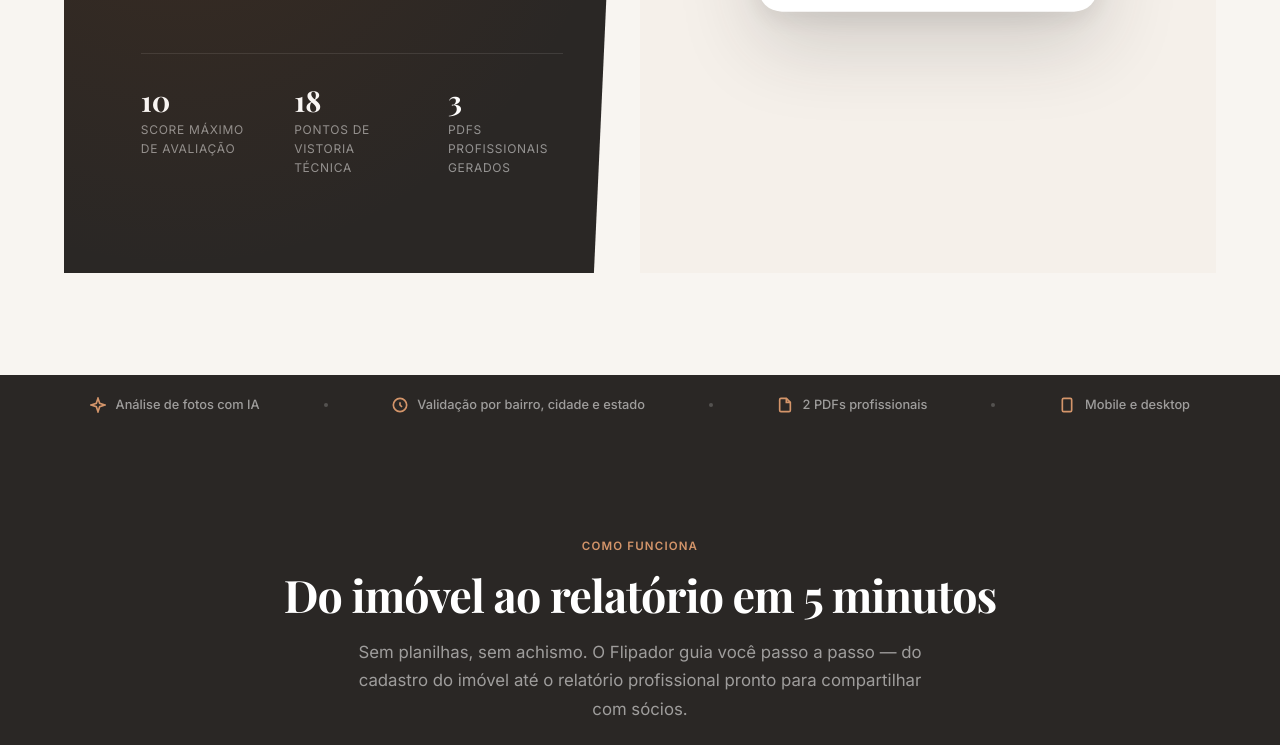
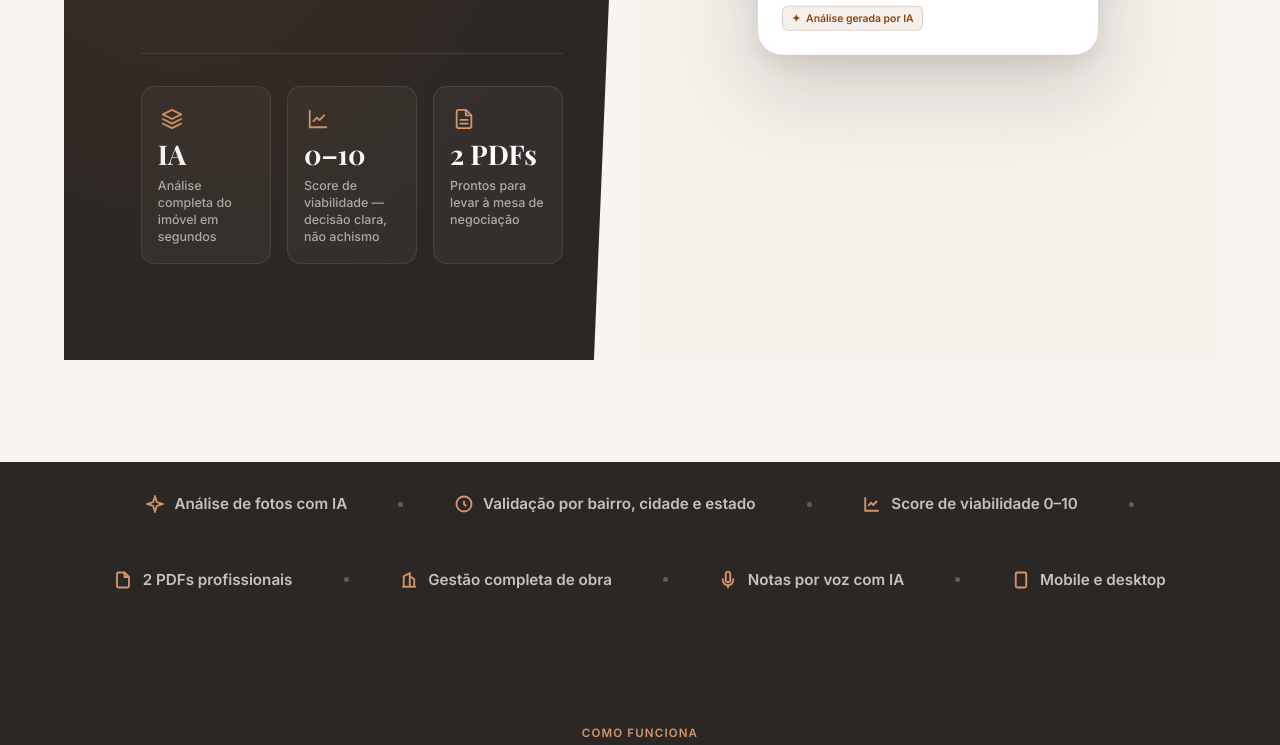
Before and after one commit to dvallilo/flipador-landing, a plain HTML site: page index.html in a window 1280 px wide. Shown: the part 812-1557 px from the top of the page. Drawn offline with nearby package versions, Linux system fonts and the light colour scheme.

Commit message:
Update index.html

```diff
--- a/index.html
+++ b/index.html
@@ -130,14 +130,29 @@
 }
 .btn-ghost:hover { border-color: rgba(255,255,255,0.5); color: var(--white); }
 .hero-stats {
-  display: flex; gap: 2.5rem; margin-top: 3.5rem;
+  display: flex; gap: 1rem; margin-top: 3.5rem;
   padding-top: 2rem; border-top: 1px solid rgba(255,255,255,0.1);
+}
+.hero-stat-card {
+  flex: 1;
+  background: rgba(255,255,255,0.04);
+  border: 1px solid rgba(255,255,255,0.09);
+  border-radius: 14px;
+  padding: 1.1rem 1rem;
+  display: flex; flex-direction: column; gap: 0.5rem;
+  transition: background 0.2s, border-color 0.2s;
+}
+.hero-stat-card:hover { background: rgba(255,255,255,0.07); border-color: rgba(212,149,106,0.35); }
+.hero-stat-icon {
+  width: 28px; height: 28px;
+  display: flex; align-items: center; justify-content: center;
+  color: var(--copper, #D4956A);
 }
 .hero-stat-n {
   font-family: 'Playfair Display', serif;
-  font-size: 1.8rem; font-weight: 700; color: var(--white); line-height: 1;
+  font-size: 1.7rem; font-weight: 700; color: var(--white); line-height: 1;
 }
-.hero-stat-l { font-size: 0.75rem; color: rgba(255,255,255,0.5); margin-top: 0.3rem; text-transform: uppercase; letter-spacing: 0.06em; }
+.hero-stat-l { font-size: 0.78rem; color: rgba(255,255,255,0.6); margin-top: 0.15rem; line-height: 1.35; font-weight: 500; }
 .hero-right {
   background: var(--sand);
   display: flex; align-items: center; justify-content: center;
@@ -196,13 +211,13 @@
 /* ── PROOF STRIP ── */
 .proof-strip {
   background: var(--carbon);
-  padding: 1.2rem clamp(1.5rem, 5vw, 4rem);
+  padding: 1.85rem clamp(1.5rem, 5vw, 4rem);
   display: flex; align-items: center; justify-content: center;
-  gap: clamp(2rem, 5vw, 5rem); flex-wrap: wrap;
+  gap: clamp(1.75rem, 4vw, 3.5rem); flex-wrap: wrap;
 }
-.proof-item { display: flex; align-items: center; gap: 0.6rem; color: rgba(255,255,255,0.55); font-size: 0.8rem; font-weight: 500; white-space: nowrap; }
+.proof-item { display: flex; align-items: center; gap: 0.65rem; color: rgba(255,255,255,0.72); font-size: 0.95rem; font-weight: 600; white-space: nowrap; }
 .proof-item svg { flex-shrink: 0; }
-.proof-dot { width: 4px; height: 4px; background: rgba(255,255,255,0.2); border-radius: 50%; }
+.proof-dot { width: 5px; height: 5px; background: rgba(255,255,255,0.25); border-radius: 50%; flex-shrink: 0; }
 
 /* ── SECTIONS COMMON ── */
 section { padding: clamp(4rem, 8vw, 7rem) clamp(1.5rem, 5vw, 4rem); }
@@ -442,9 +457,10 @@
   .dossie-page { width: 250px; }
 }
 @media (max-width: 600px) {
-  .proof-strip { flex-direction: column; gap: 0.75rem; }
+  .proof-strip { flex-direction: column; align-items: flex-start; gap: 0.95rem; padding: 1.5rem 1.5rem; }
   .proof-dot { display: none; }
   .hero-stats { flex-wrap: wrap; }
+  .hero-stat-card { min-width: calc(50% - 0.5rem); }
   .footer-links { display: none; }
 }
 @media (prefers-reduced-motion: reduce) {
@@ -483,17 +499,26 @@
       <a href="#como-funciona" class="btn-ghost">Ver como funciona</a>
     </div>
     <div class="hero-stats">
-      <div>
-        <div class="hero-stat-n">10</div>
-        <div class="hero-stat-l">Score máximo de avaliação</div>
+      <div class="hero-stat-card">
+        <div class="hero-stat-icon">
+          <svg width="22" height="22" viewBox="0 0 24 24" fill="none" stroke="currentColor" stroke-width="2" stroke-linecap="round" stroke-linejoin="round"><path d="M12 2L2 7l10 5 10-5-10-5z"/><path d="M2 17l10 5 10-5"/><path d="M2 12l10 5 10-5"/></svg>
+        </div>
+        <div class="hero-stat-n">IA</div>
+        <div class="hero-stat-l">Análise completa do imóvel em segundos</div>
       </div>
-      <div>
-        <div class="hero-stat-n">18</div>
-        <div class="hero-stat-l">Pontos de vistoria técnica</div>
+      <div class="hero-stat-card">
+        <div class="hero-stat-icon">
+          <svg width="22" height="22" viewBox="0 0 24 24" fill="none" stroke="currentColor" stroke-width="2" stroke-linecap="round" stroke-linejoin="round"><path d="M3 3v18h18"/><path d="M18.7 8l-5.1 5.2-2.8-2.7L7 14.3"/></svg>
+        </div>
+        <div class="hero-stat-n">0–10</div>
+        <div class="hero-stat-l">Score de viabilidade — decisão clara, não achismo</div>
       </div>
-      <div>
-        <div class="hero-stat-n">3</div>
-        <div class="hero-stat-l">PDFs profissionais gerados</div>
+      <div class="hero-stat-card">
+        <div class="hero-stat-icon">
+          <svg width="22" height="22" viewBox="0 0 24 24" fill="none" stroke="currentColor" stroke-width="2" stroke-linecap="round" stroke-linejoin="round"><path d="M14 2H6a2 2 0 0 0-2 2v16a2 2 0 0 0 2 2h12a2 2 0 0 0 2-2V8z"/><path d="M14 2v6h6"/><path d="M16 13H8"/><path d="M16 17H8"/></svg>
+        </div>
+        <div class="hero-stat-n">2 PDFs</div>
+        <div class="hero-stat-l">Prontos para levar à mesa de negociação</div>
       </div>
     </div>
   </div>
@@ -548,22 +573,37 @@
 <!-- PROOF STRIP -->
 <div class="proof-strip">
   <div class="proof-item">
-    <svg width="16" height="16" viewBox="0 0 24 24" fill="none" stroke="#D4956A" stroke-width="2.5"><path d="M12 2L9.5 9.5 2 12l7.5 2.5L12 22l2.5-7.5L22 12l-7.5-2.5z"/></svg>
+    <svg width="18" height="18" viewBox="0 0 24 24" fill="none" stroke="#D4956A" stroke-width="2.5"><path d="M12 2L9.5 9.5 2 12l7.5 2.5L12 22l2.5-7.5L22 12l-7.5-2.5z"/></svg>
     Análise de fotos com IA
   </div>
   <div class="proof-dot"></div>
   <div class="proof-item">
-    <svg width="16" height="16" viewBox="0 0 24 24" fill="none" stroke="#D4956A" stroke-width="2.5"><circle cx="12" cy="12" r="10"/><path d="M12 8v4l3 3"/></svg>
+    <svg width="18" height="18" viewBox="0 0 24 24" fill="none" stroke="#D4956A" stroke-width="2.5"><circle cx="12" cy="12" r="10"/><path d="M12 8v4l3 3"/></svg>
     Validação por bairro, cidade e estado
   </div>
   <div class="proof-dot"></div>
   <div class="proof-item">
-    <svg width="16" height="16" viewBox="0 0 24 24" fill="none" stroke="#D4956A" stroke-width="2.5"><path d="M14 2H6a2 2 0 0 0-2 2v16a2 2 0 0 0 2 2h12a2 2 0 0 0 2-2V8z"/><polyline points="14 2 14 8 20 8"/></svg>
+    <svg width="18" height="18" viewBox="0 0 24 24" fill="none" stroke="#D4956A" stroke-width="2.5"><path d="M3 3v18h18"/><path d="M18.7 8l-5.1 5.2-2.8-2.7L7 14.3"/></svg>
+    Score de viabilidade 0–10
+  </div>
+  <div class="proof-dot"></div>
+  <div class="proof-item">
+    <svg width="18" height="18" viewBox="0 0 24 24" fill="none" stroke="#D4956A" stroke-width="2.5"><path d="M14 2H6a2 2 0 0 0-2 2v16a2 2 0 0 0 2 2h12a2 2 0 0 0 2-2V8z"/><polyline points="14 2 14 8 20 8"/></svg>
     2 PDFs profissionais
   </div>
   <div class="proof-dot"></div>
   <div class="proof-item">
-    <svg width="16" height="16" viewBox="0 0 24 24" fill="none" stroke="#D4956A" stroke-width="2.5"><rect x="5" y="2" width="14" height="20" rx="2"/><line x1="12" y1="18" x2="12" y2="18"/></svg>
+    <svg width="18" height="18" viewBox="0 0 24 24" fill="none" stroke="#D4956A" stroke-width="2.5"><path d="M3 21h18"/><path d="M5 21V7l8-4v18"/><path d="M19 21V11l-6-4"/></svg>
+    Gestão completa de obra
+  </div>
+  <div class="proof-dot"></div>
+  <div class="proof-item">
+    <svg width="18" height="18" viewBox="0 0 24 24" fill="none" stroke="#D4956A" stroke-width="2.5"><path d="M12 1a3 3 0 0 0-3 3v8a3 3 0 0 0 6 0V4a3 3 0 0 0-3-3z"/><path d="M19 10v2a7 7 0 0 1-14 0v-2"/><line x1="12" y1="19" x2="12" y2="23"/></svg>
+    Notas por voz com IA
+  </div>
+  <div class="proof-dot"></div>
+  <div class="proof-item">
+    <svg width="18" height="18" viewBox="0 0 24 24" fill="none" stroke="#D4956A" stroke-width="2.5"><rect x="5" y="2" width="14" height="20" rx="2"/><line x1="12" y1="18" x2="12" y2="18"/></svg>
     Mobile e desktop
   </div>
 </div>
```
